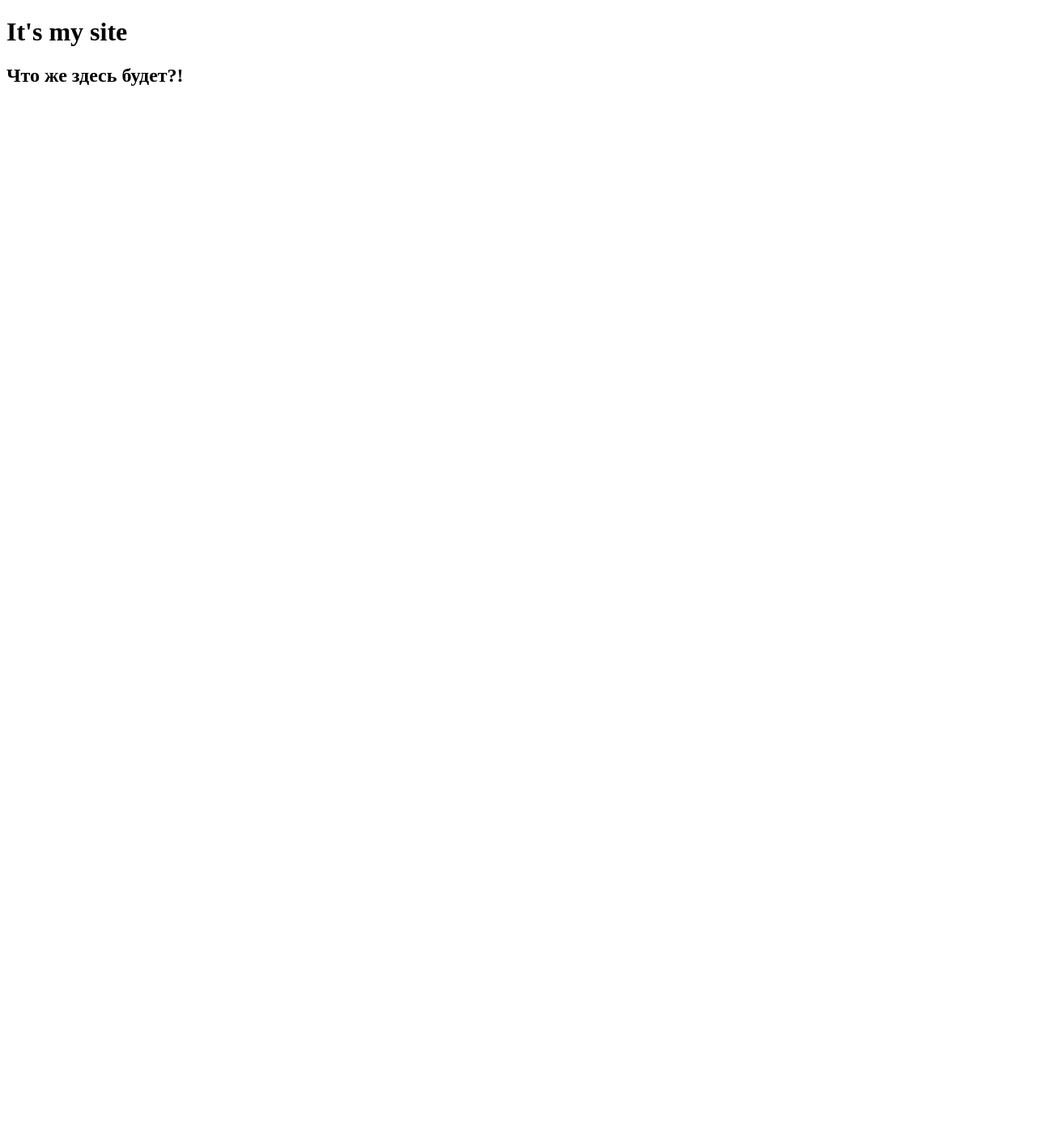
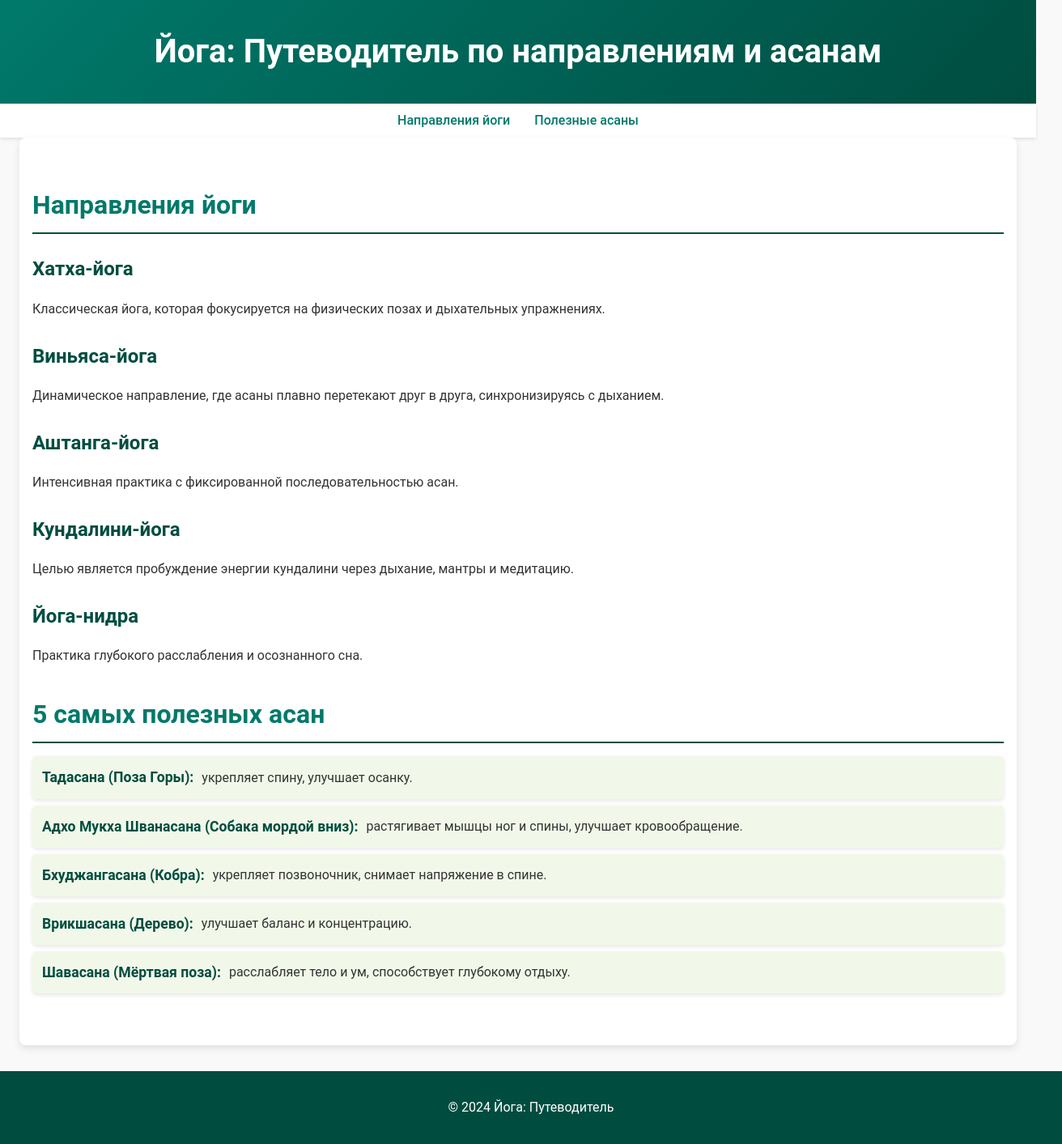
Before and after one commit to AnnaSavina92/github, a plain HTML site: page index.html in a window 1280 px wide. Shown: the whole page at 81% size, 1312 px wide, since content can reach past the window. Before the commit the page ends 800 px from the top, so only its background shows below. Drawn offline with Linux system fonts and the light colour scheme.

Commit message:
yoga site

```diff
--- a/index.html
+++ b/index.html
@@ -1,13 +1,58 @@
 <!DOCTYPE html>
-<html lang="en">
+<html lang="ru">
 <head>
     <meta charset="UTF-8">
     <meta name="viewport" content="width=device-width, initial-scale=1.0">
-    <title>Document</title>
+    <title>Йога: Путеводитель</title>
+    <link rel="stylesheet" href="style.css">
 </head>
-<h1>It's my site</h1>
-<h2>Что же здесь будет?!</h2>
 <body>
-
+    <header>
+        <h1>Йога: Путеводитель по направлениям и асанам</h1>
+    </header>
+    <nav>
+        <ul>
+            <li><a href="#directions">Направления йоги</a></li>
+            <li><a href="#asanas">Полезные асаны</a></li>
+        </ul>
+    </nav>
+    <main>
+        <section id="directions">
+            <h2>Направления йоги</h2>
+            <article>
+                <h3>Хатха-йога</h3>
+                <p>Классическая йога, которая фокусируется на физических позах и дыхательных упражнениях.</p>
+            </article>
+            <article>
+                <h3>Виньяса-йога</h3>
+                <p>Динамическое направление, где асаны плавно перетекают друг в друга, синхронизируясь с дыханием.</p>
+            </article>
+            <article>
+                <h3>Аштанга-йога</h3>
+                <p>Интенсивная практика с фиксированной последовательностью асан.</p>
+            </article>
+            <article>
+                <h3>Кундалини-йога</h3>
+                <p>Целью является пробуждение энергии кундалини через дыхание, мантры и медитацию.</p>
+            </article>
+            <article>
+                <h3>Йога-нидра</h3>
+                <p>Практика глубокого расслабления и осознанного сна.</p>
+            </article>
+        </section>
+        <section id="asanas">
+            <h2>5 самых полезных асан</h2>
+            <ul>
+                <li><strong>Тадасана (Поза Горы):</strong> укрепляет спину, улучшает осанку.</li>
+                <li><strong>Адхо Мукха Шванасана (Собака мордой вниз):</strong> растягивает мышцы ног и спины, улучшает кровообращение.</li>
+                <li><strong>Бхуджангасана (Кобра):</strong> укрепляет позвоночник, снимает напряжение в спине.</li>
+                <li><strong>Врикшасана (Дерево):</strong> улучшает баланс и концентрацию.</li>
+                <li><strong>Шавасана (Мёртвая поза):</strong> расслабляет тело и ум, способствует глубокому отдыху.</li>
+            </ul>
+        </section>
+    </main>
+    <footer>
+        <p>© 2024 Йога: Путеводитель</p>
+    </footer>
 </body>
 </html>
--- a/style.css
+++ b/style.css
@@ -1,93 +1,144 @@
-/* Сброс стилей по умолчанию */
-body, h1, h2, h3, p, ul, ol, li {
+/* Основные стили */
+body {
+    font-family: 'Roboto', sans-serif;
+    line-height: 1.6;
     margin: 0;
     padding: 0;
-    list-style: none;
+    background: #f9f9f9;
+    color: #333;
 }
 
-/* Основной стиль страницы */
-body {
-    font-family: Arial, sans-serif;
-    line-height: 1.6;
-    background-color: #f9f9f9;
-    color: #333;
-    padding: 20px;
+/* Заголовок */
+header {
+    background: linear-gradient(135deg, #00796b, #004d40);
+    color: white;
+    text-align: center;
+    padding: 2rem 1rem;
 }
 
-/* Заголовки */
-h1 {
-    font-size: 2.5em;
-    color: #555;
-    text-align: center;
-    margin-bottom: 20px;
+header h1 {
+    margin: 0;
+    font-size: 2.5rem;
+    font-weight: 700;
 }
 
-h2 {
-    font-size: 2em;
-    color: #666;
-    margin-bottom: 15px;
+nav {
+    background: white;
+    box-shadow: 0 2px 4px rgba(0, 0, 0, 0.1);
+    padding: 0.5rem 1rem;
 }
 
-/* Ссылки */
-a {
-    color: #007BFF;
-    text-decoration: none;
+nav ul {
+    display: flex;
+    justify-content: center;
+    list-style: none;
+    margin: 0;
+    padding: 0;
 }
 
-a:hover {
-    text-decoration: underline;
+nav ul li {
+    margin: 0 15px;
 }
 
-/* Кнопки */
-button {
-    background-color: #007BFF;
-    color: white;
-    border: none;
-    padding: 10px 15px;
-    cursor: pointer;
-    border-radius: 5px;
-    font-size: 1em;
+nav ul li a {
+    color: #00796b;
+    text-decoration: none;
+    font-weight: 500;
+    font-size: 1rem;
+    transition: color 0.3s;
 }
 
-button:hover {
-    background-color: #0056b3;
+nav ul li a:hover {
+    color: #004d40;
 }
 
-/* Контейнер */
-.container {
+/* Основное содержимое */
+main {
+    padding: 2rem 1rem;
     max-width: 1200px;
-    margin: 0 auto;
+    margin: auto;
     background: white;
-    border-radius: 10px;
-    box-shadow: 0 4px 8px rgba(0, 0, 0, 0.1);
-    padding: 20px;
+    border-radius: 8px;
+    box-shadow: 0 4px 10px rgba(0, 0, 0, 0.1);
 }
 
-/* Навигация */
-.nav {
-    background: #007BFF;
-    padding: 10px 20px;
-    color: white;
-    text-align: center;
-    border-radius: 5px;
-    margin-bottom: 20px;
+/* Секции */
+section {
+    margin-bottom: 2rem;
 }
 
-.nav a {
-    color: white;
-    margin: 0 10px;
-    text-decoration: none;
-    font-weight: bold;
+section h2 {
+    color: #00796b;
+    font-size: 2rem;
+    margin-bottom: 1rem;
+    border-bottom: 2px solid #004d40;
+    padding-bottom: 0.5rem;
 }
 
-.nav a:hover {
-    text-decoration: underline;
+article {
+    margin-bottom: 1.5rem;
+}
+
+article h3 {
+    color: #004d40;
+    font-size: 1.5rem;
+    margin-bottom: 0.5rem;
+}
+
+article p {
+    font-size: 1rem;
+    line-height: 1.8;
+}
+
+/* Список асан */
+#asanas ul {
+    list-style: none;
+    padding: 0;
+}
+
+#asanas ul li {
+    background: #f1f8e9;
+    margin: 0.5rem 0;
+    padding: 0.75rem;
+    border-radius: 5px;
+    box-shadow: 0 2px 5px rgba(0, 0, 0, 0.1);
+    display: flex;
+    align-items: center;
+}
+
+#asanas ul li strong {
+    color: #004d40;
+    margin-right: 10px;
+    font-size: 1.1rem;
 }
 
 /* Футер */
-.footer {
+footer {
+    background: #004d40;
+    color: white;
     text-align: center;
-    margin-top: 20px;
-    font-size: 0.9em;
-    color: #777;
+    padding: 1rem;
+    margin-top: 2rem;
+    position: relative;
+    bottom: 0;
+    width: 100%;
 }
+
+/* Адаптивность */
+@media (max-width: 768px) {
+    header h1 {
+        font-size: 2rem;
+    }
+
+    nav ul li {
+        margin: 0 10px;
+    }
+
+    section h2 {
+        font-size: 1.8rem;
+    }
+
+    article h3 {
+        font-size: 1.3rem;
+    }
+}
```
